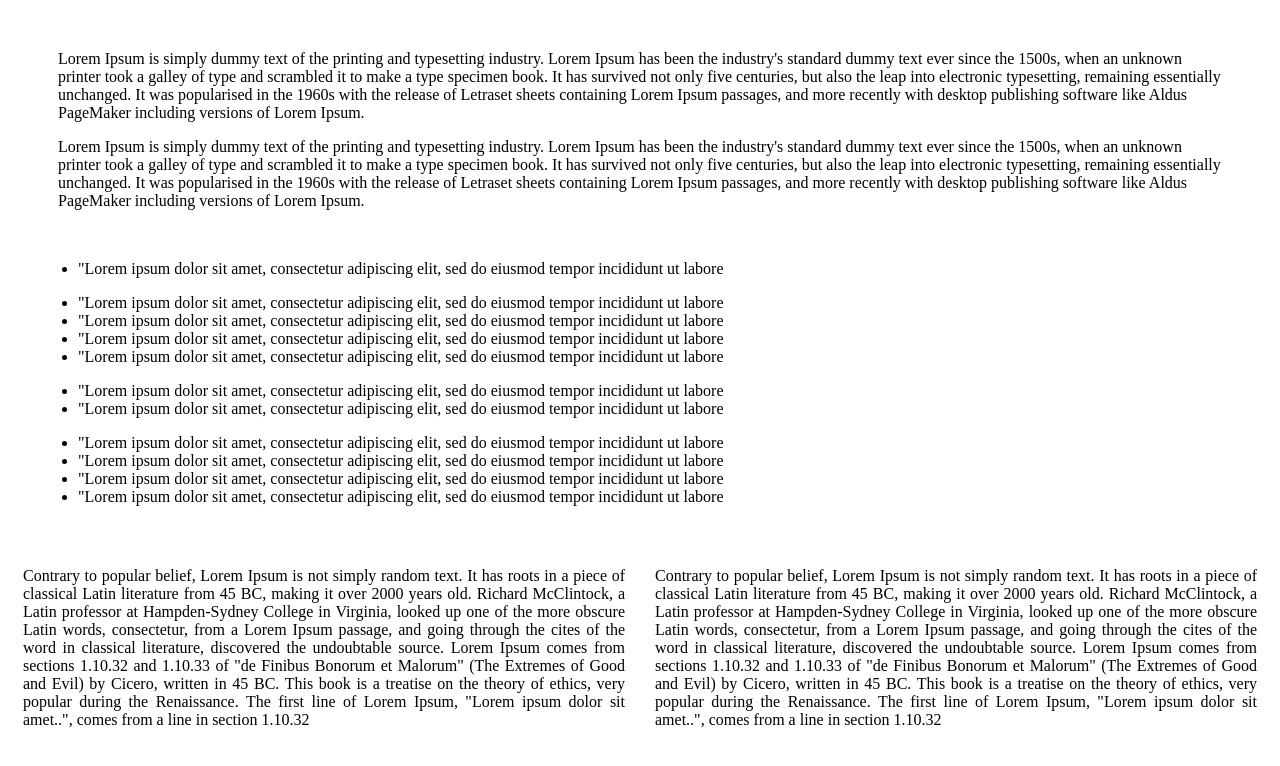
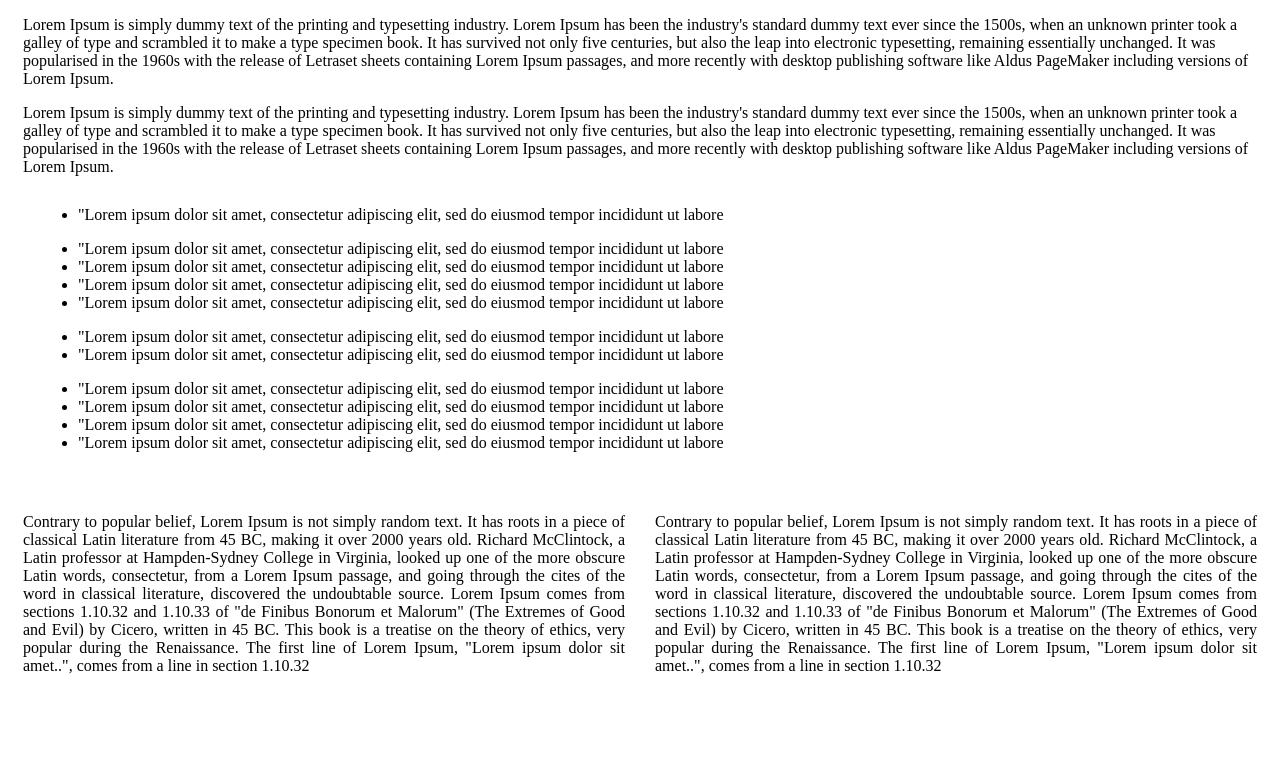
Before and after one commit to pranjalcedcoss/new-template-html, a plain HTML site: page index.html in a window 1280 px wide. Drawn offline with Linux system fonts and the light colour scheme.

Commit message:
align error

```diff
--- a/index.html
+++ b/index.html
@@ -7,7 +7,7 @@
     <title>Document</title>
   </head>
   <body>
-    <div style="margin: 50px">
+    <div style="margin: 15px">
       <p>
         Lorem Ipsum is simply dummy text of the printing and typesetting
         industry. Lorem Ipsum has been the industry's standard dummy text ever
```
